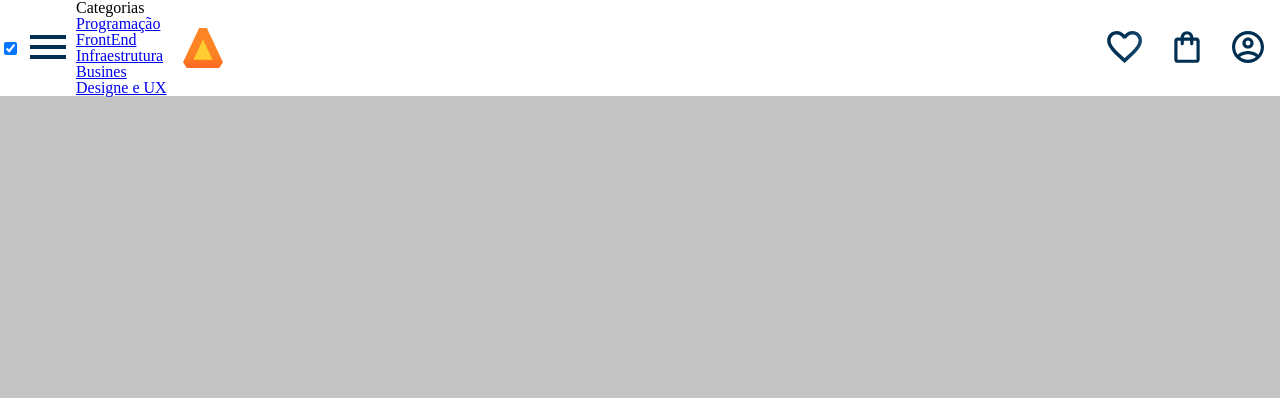
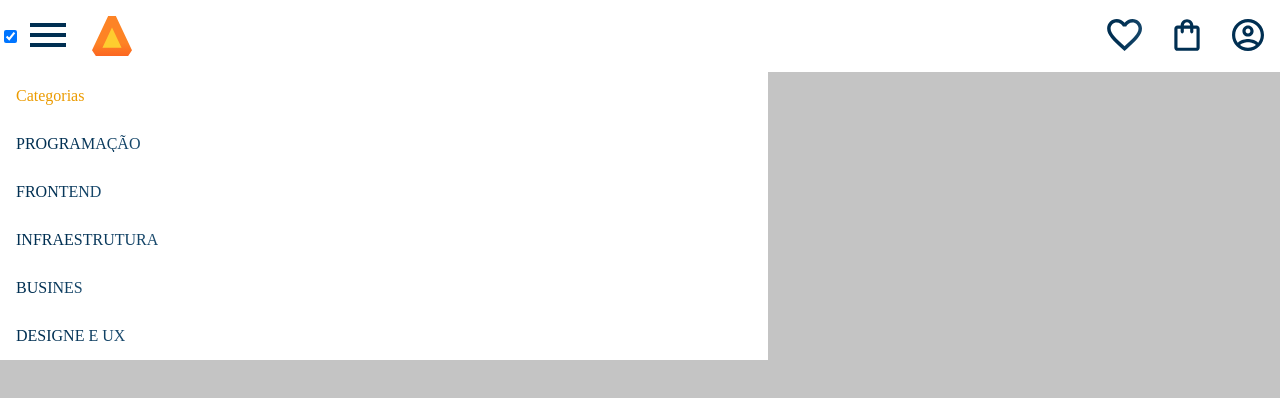
Before and after one commit to abilioferraz/AluraBook__SiteResponsivo, a plain HTML site: page index.html in a window 1280 px wide. Both pictures are taken after a click on the checkbox 10 px from the left and 36 px from the top of the page. Drawn offline with Linux system fonts and the light colour scheme.

Commit message:
Atualização estilização CSS periodo manha

```diff
--- a/styles/header.css
+++ b/styles/header.css
@@ -13,12 +13,14 @@
     display: flex;
     justify-content: space-between;
     align-items: center;
+    position: relative;
 
 }
 
 .container {
     display: flex;
     align-items: center;
+
 }
 
 .container__img {
@@ -27,8 +29,28 @@
 
 .lista-menu {
     display: none;
+    position: absolute;
+    top: 100%;
+    width: 60vw;
 }
 
 .container__botao:checked ~ .lista-menu {
     display: block;
 }
+
+.lista-menu__titulo, .lista-menu__item {
+   padding: 1em;
+   background-color: var(--branco);
+}
+
+.lista-menu__titulo {
+    color: var(--laranja);
+}
+
+.lista-menu__link {
+    background: var(--azul-degrade);
+    -webkit-background-clip: text;
+    -webkit-text-fill-color: transparent;
+    background-clip: text;
+    text-transform: uppercase;
+}
--- a/styles/style.css
+++ b/styles/style.css
@@ -3,6 +3,8 @@
 :root {
     --cor-de-fundo: #C4C4C4;
     --branco: #FFFFFF;
+    --laranja: #EB9B00;
+    --azul-degrade: linear-gradient(97.54deg, #002f52 35.49%, #326589 165.37%);
 
 }
 
```
